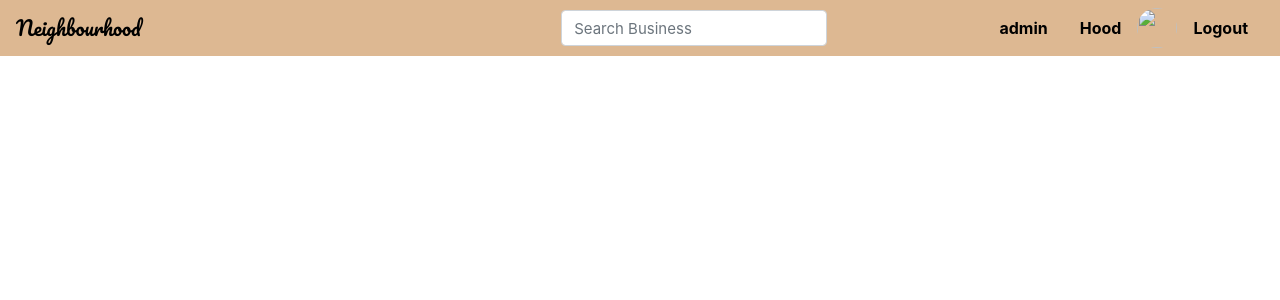
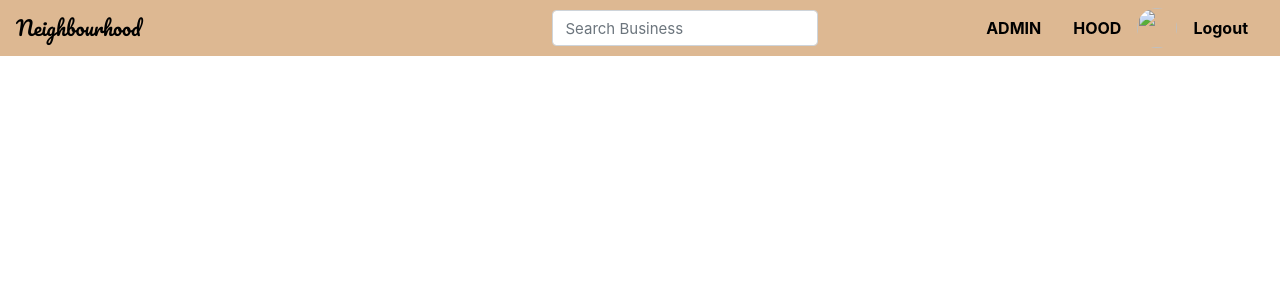
Before and after one commit to KiyaiB/Neighbourhood, a Django app: page /hood/ in a window 1280 px wide. Shown: the top 300 px of the page. Run offline with Django 3.2, Linux system fonts and the light colour scheme; the visitor is signed in with stand-in values (Sample User, id 1); data comes from the database, SQL or seed files in the repository; data that the repository does not hold is empty; some libraries are stand-ins or nearby versions; some web fonts are replaced.

Commit message:
Modify index.html file

```diff
--- a/hood/templates/navbar.html
+++ b/hood/templates/navbar.html
@@ -15,11 +15,11 @@
   </div>
   <ul class="nav justify-content-end">
     <li class="nav-item">
-      <a class="nav-link links" href="/admin" >admin</a>
+      <a class="nav-link links" href="/admin" >ADMIN</a>
     </li>
 
     <li class="nav-item">
-      <a class="nav-link links" href="{%url 'hood' %}" >Hood</a>
+      <a class="nav-link links" href="{%url 'hood' %}" >HOOD</a>
     </li>
 
 
```
